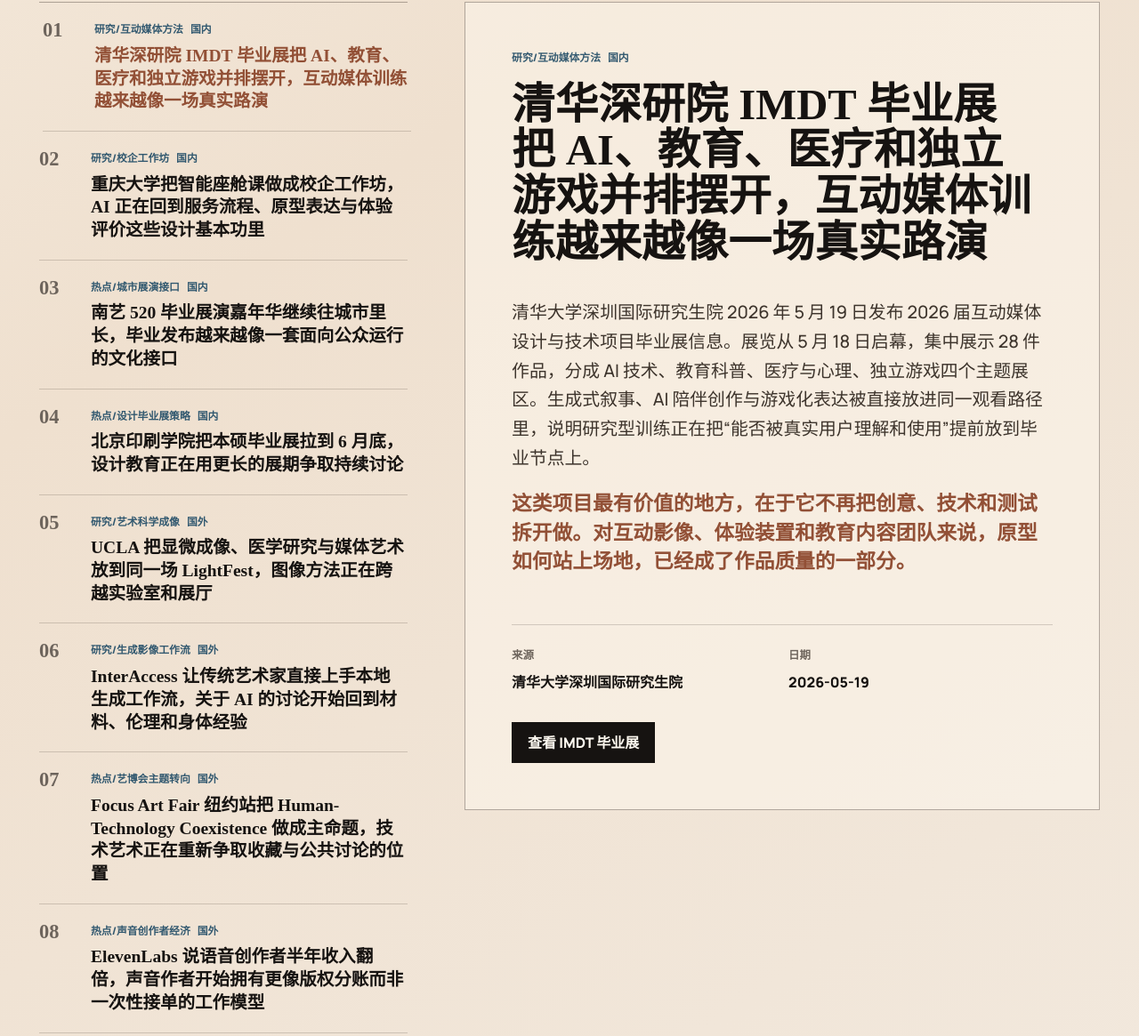
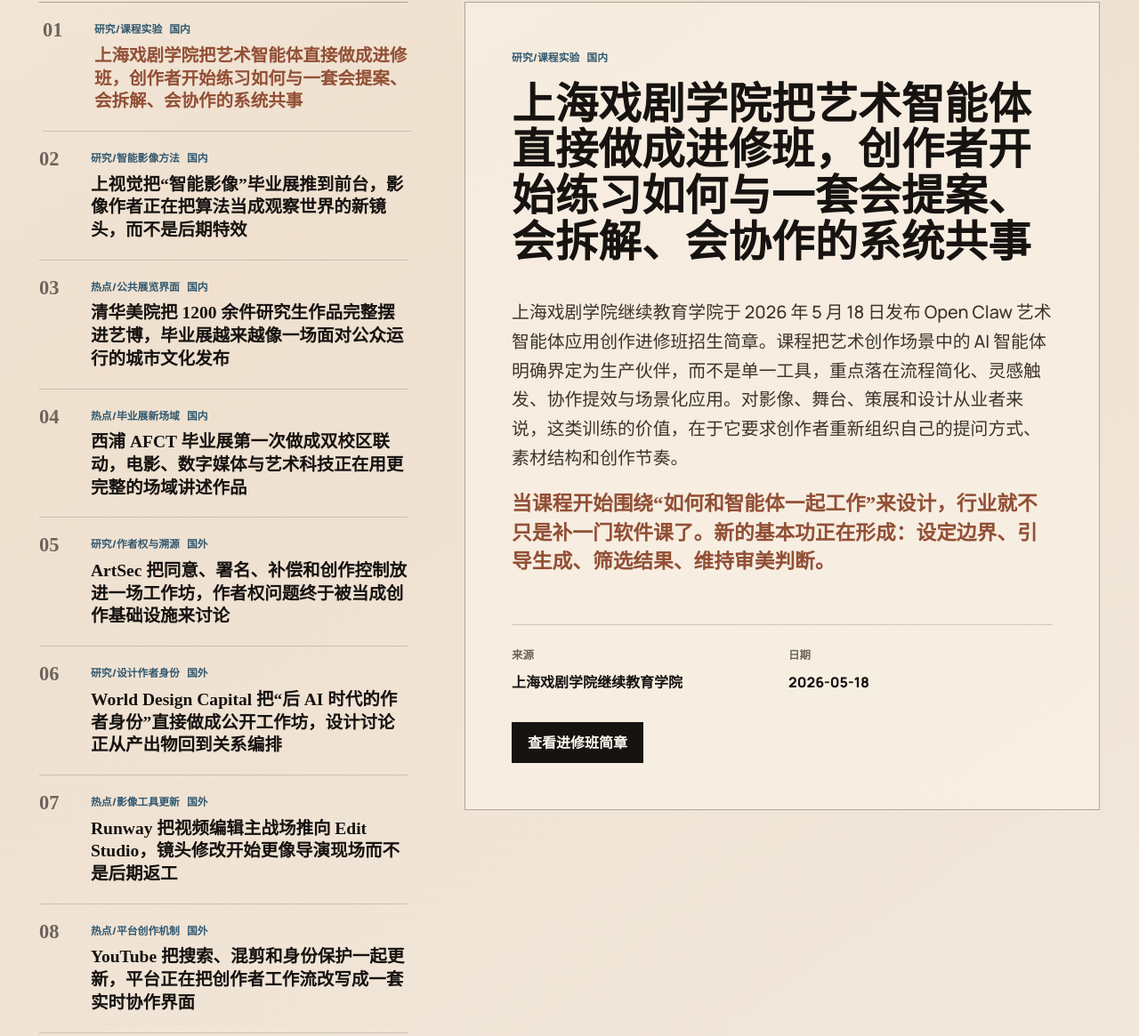
Before and after one commit to wizardAEI/ai-art-explore, a website built with Vite: page index.html in a window 1280 px wide. Shown: the part 1129-2294 px from the top of the page at 89% size. Built offline with nearby package versions, Linux system fonts and the light colour scheme.

Commit message:
feat: refresh art tech daily for 2026-05-26

```diff
--- a/src/main.js
+++ b/src/main.js
@@ -2,116 +2,116 @@ import "./styles.css";
 
 const signals = [
   {
-    id: "tsinghua-sigs-imdt-demo-floor",
-    title: "清华深研院 IMDT 毕业展把 AI、教育、医疗和独立游戏并排摆开，互动媒体训练越来越像一场真实路演",
+    id: "sta-openclaw-art-agents",
+    title: "上海戏剧学院把艺术智能体直接做成进修班，创作者开始练习如何与一套会提案、会拆解、会协作的系统共事",
     summary:
-      "清华大学深圳国际研究生院 2026 年 5 月 19 日发布 2026 届互动媒体设计与技术项目毕业展信息。展览从 5 月 18 日启幕，集中展示 28 件作品，分成 AI 技术、教育科普、医疗与心理、独立游戏四个主题展区。生成式叙事、AI 陪伴创作与游戏化表达被直接放进同一观看路径里，说明研究型训练正在把“能否被真实用户理解和使用”提前放到毕业节点上。",
+      "上海戏剧学院继续教育学院于 2026 年 5 月 18 日发布 Open Claw 艺术智能体应用创作进修班招生简章。课程把艺术创作场景中的 AI 智能体明确界定为生产伙伴，而不是单一工具，重点落在流程简化、灵感触发、协作提效与场景化应用。对影像、舞台、策展和设计从业者来说，这类训练的价值，在于它要求创作者重新组织自己的提问方式、素材结构和创作节奏。",
     note:
-      "这类项目最有价值的地方，在于它不再把创意、技术和测试拆开做。对互动影像、体验装置和教育内容团队来说，原型如何站上场地，已经成了作品质量的一部分。",
-    source: "清华大学深圳国际研究生院",
-    date: "2026-05-19",
-    href: "https://www.sigs.tsinghua.edu.cn/2026/0519/c7687a290906/page.htm",
-    cta: "查看 IMDT 毕业展",
+      "当课程开始围绕“如何和智能体一起工作”来设计，行业就不只是补一门软件课了。新的基本功正在形成：设定边界、引导生成、筛选结果、维持审美判断。",
+    source: "上海戏剧学院继续教育学院",
+    date: "2026-05-18",
+    href: "https://xxgk.sta.edu.cn/ec/2a/c4535a125994/page.htm",
+    cta: "查看进修班简章",
     tags: ["research", "cn"],
-    labels: ["研究/互动媒体方法", "国内"],
+    labels: ["研究/课程实验", "国内"],
   },
   {
-    id: "cqu-smart-cabin-workshop",
-    title: "重庆大学把智能座舱课做成校企工作坊，AI 正在回到服务流程、原型表达与体验评价这些设计基本功里",
+    id: "siva-smart-imaging-grad-show",
+    title: "上视觉把“智能影像”毕业展推到前台，影像作者正在把算法当成观察世界的新镜头，而不是后期特效",
     summary:
-      "重庆大学艺术学院 2026 年 5 月中旬发布《智能座舱交互与服务设计》联合课程暨工作坊招募。课程与上汽设计中心协作推进，以“真实课题 + AI”驱动教学，覆盖用户研究、问题定义、概念生成、交互流程、服务蓝图到原型表达与体验评价的完整链路。这里讨论的重点并不是炫技，而是如何把 AI 安放进一套可落地的设计判断中。",
+      "上海视觉艺术学院于 2026 年 5 月 22 日发布 2026 届艺术与科技专业（艺科智能影像）毕业设计展信息。展览汇集 10 件作品，围绕虚实交织、个体视角和智能技术介入下的影像表达展开，重点并不在技术堆叠，而在叙事位置、感知方式与审美范式的变化。对纪录影像、实验短片和跨媒介创作团队来说，这是一种很明确的方法信号：图像生成正在从“做一张图”转向“重写观看机制”。",
     note:
-      "它给设计教育释放出一个明确信号：行业正在重新重视过程证据。谁能把研究、原型和讲述接得更顺，谁就更容易把复杂系统做得有温度。",
-    source: "重庆大学艺术学院",
-    date: "2026-05-13",
-    href: "https://www.arts.cqu.edu.cn/info/1269/8355.htm",
-    cta: "查看工作坊招募",
+      "影像语言的变化往往先出现在毕业项目里。值得留意的不是某个效果，而是创作者已经开始把模型、数据和主体经验一起纳入镜头组织。",
+    source: "上海视觉艺术学院",
+    date: "2026-05-22",
+    href: "https://www.siva.edu.cn/2026/0522/c109a32077/page.htm",
+    cta: "查看智能影像毕业展",
     tags: ["research", "cn"],
-    labels: ["研究/校企工作坊", "国内"],
+    labels: ["研究/智能影像方法", "国内"],
   },
   {
-    id: "nua-520-city-carnival",
-    title: "南艺 520 毕业展演嘉年华继续往城市里长，毕业发布越来越像一套面向公众运行的文化接口",
+    id: "tsinghua-grad-show-public-museum",
+    title: "清华美院把 1200 余件研究生作品完整摆进艺博，毕业展越来越像一场面对公众运行的城市文化发布",
     summary:
-      "南京艺术学院 2026 年 5 月 14 日发布 2026·第十一届 520 毕业展演嘉年华新闻发布会信息。本届活动首次与江苏省广播电视总台深度合作，并计划在 5 月 20 日晚于紫金塔广场呈现综合汇报演出。校园内的毕业成果被进一步接入城市地标、媒体资源与街区文化节点，展演不再只是学年总结，也是一种公共传播机制。",
+      "清华大学美术学院于 2026 年 5 月 22 日发布 2026 届硕士研究生毕业作品展信息，展览在清华大学艺术博物馆启幕并向社会公众开放。硕士阶段的设计、信息艺术、环境艺术、服装、工艺与绘画作品被放进国家一级博物馆的平台中展示，这让毕业成果不再只接受学院内部评价，也开始进入更真实的公众观看、传播和讨论链路。",
     note:
-      "对策展、品牌与艺术教育从业者来说，这种毕业季很值得观察。学校正在练习如何把创作、传播和现场组织打包成一整套面向社会的体验。",
-    source: "南京艺术学院",
-    date: "2026-05-14",
-    href: "https://www.nua.edu.cn/2026/0514/c332a120861/page.htm",
-    cta: "查看发布会信息",
+      "展览场地会反过来塑造作品气质。放进博物馆之后，作品需要回答的不只是学术完成度，还包括公共沟通能力、陈列节奏和社会可见性。",
+    source: "清华大学美术学院",
+    date: "2026-05-22",
+    href: "https://www.ad.tsinghua.edu.cn/info/1061/32574.htm",
+    cta: "查看毕业展信息",
     tags: ["trend", "cn"],
-    labels: ["热点/城市展演接口", "国内"],
+    labels: ["热点/公共展览界面", "国内"],
   },
   {
-    id: "bigc-design-arts-grad-show",
-    title: "北京印刷学院把本硕毕业展拉到 6 月底，设计教育正在用更长的展期争取持续讨论",
+    id: "xjtlu-afct-dual-campus-show",
+    title: "西浦 AFCT 毕业展第一次做成双校区联动，电影、数字媒体与艺术科技正在用更完整的场域讲述作品",
     summary:
-      "北京印刷学院设计艺术学院近期发布 2026 本硕毕业展“印向”信息，展览自 2026 年 5 月 23 日持续至 6 月 22 日。长展期让平面、出版、视觉传达与数字表达不再停留在开幕当天的热度里，而是有机会进入更稳定的观看、回访与传播节奏。对一所强调设计与出版交叉关系的学院来说，这种安排本身就是一次展示策略升级。",
+      "西交利物浦大学影视与创意科技学院于 2026 年 5 月 18 日启动以 Syntegration 为题的毕业展，并首次采用双校区联动形式持续展出至 6 月 1 日。电影、电视、数字媒体艺术、艺术与科技以及文化创意产业等多个方向被放进同一套跨校区叙事里，毕业展从单点陈列转向多空间、多专业协同的公开呈现，更接近真实创意产业的复合现场。",
     note:
-      "当毕业展不急着谢幕，作品和观众的关系就会变得更具体。它允许教学成果在真实时间里接受讨论，也更像一个面向行业的样本库。",
-    source: "北京印刷学院设计艺术学院",
-    date: "2026-05-23",
-    href: "https://www.bigc.edu.cn/byxs19/81492d7d4f97428b9f971c589a22807e.htm",
-    cta: "查看毕业展信息",
+      "对策展和教育从业者来说，这类组织方式很关键。它让作品不再孤立地出现，而是在空间动线、媒介关系和行业语境里一起发声。",
+    source: "西交利物浦大学影视与创意科技学院",
+    date: "2026-05-18",
+    href: "https://www.xjtlu.edu.cn/zh/events/2026/05/2026afct_graduation_exhibition",
+    cta: "查看 AFCT 毕业展",
     tags: ["trend", "cn"],
-    labels: ["热点/设计毕业展策略", "国内"],
+    labels: ["热点/毕业展新场域", "国内"],
   },
   {
-    id: "ucla-lightfest-ai-microscopy",
-    title: "UCLA 把显微成像、医学研究与媒体艺术放到同一场 LightFest，图像方法正在跨越实验室和展厅",
+    id: "artsec-provenance-consent",
+    title: "ArtSec 把同意、署名、补偿和创作控制放进一场工作坊，作者权问题终于被当成创作基础设施来讨论",
     summary:
-      "UCLA Design Media Arts 于 2026 年 5 月 15 日至 16 日举办 LightFest 3.0: AI Tools for Microscopy in Medicine and Media Arts。项目由 Art|Sci Center、显微与光谱实验室及多家研究机构共同发起，围绕 AI 显微成像、可持续议题、医学研究与媒体艺术展开。它不是简单地借科学图像做视觉灵感，而是把“如何看见”这件事重新定义为跨学科合作问题。",
+      "IEEE S&P 联合工作坊 ArtSec 2026 于 2026 年 5 月 21 日在旧金山举行，议题集中在 AI 时代的作品安全与来源追踪。官方议程明确把 consent、attribution、compensation、creative control 与 watermarking、auditing、dataset governance 放到同一框架中。对艺术家、出版人与声音创作者来说，这意味着作者权讨论正在从舆论争执走向更具体的系统设计与行业标准。",
     note:
-      "做影像、装置和研究型策展的人可以从这里得到一种方法启发：当观察工具本身发生变化，审美语言往往会一起改写。",
-    source: "UCLA Design Media Arts",
-    date: "2026-05-15",
-    href: "https://www.design.ucla.edu/events/light-fest-3-0-ai-tools-for-microscopy-in-medicine-and-media-arts",
-    cta: "查看 LightFest 议程",
+      "艺术行业常常把来源标记当作法律收尾，但现在它更像前置条件。没有可验证的出处链，很多合作、授权和平台分发都会变得脆弱。",
+    source: "ArtSec 2026 / IEEE S&P Workshop",
+    date: "2026-05-21",
+    href: "https://artsec26.ieee-security.org/",
+    cta: "查看 ArtSec 议程",
     tags: ["research", "global"],
-    labels: ["研究/艺术科学成像", "国外"],
+    labels: ["研究/作者权与溯源", "国外"],
   },
   {
-    id: "interaccess-synthetic-worlds",
-    title: "InterAccess 让传统艺术家直接上手本地生成工作流，关于 AI 的讨论开始回到材料、伦理和身体经验",
+    id: "wdc-synthetic-studio",
+    title: "World Design Capital 把“后 AI 时代的作者身份”直接做成公开工作坊，设计讨论正从产出物回到关系编排",
     summary:
-      "多伦多艺术机构 InterAccess 在 2026 年 5 月 16 日至 17 日举办 Synthetic Worlds: Making Images & Video with Generative AI 工作坊，并安排作品进入 5 月 23 日至 24 日春季展示。课程面向摄影师、电影作者、音乐人、画家等传统艺术创作者，既讨论训练数据、能耗与平台权力，也覆盖 ComfyUI、TouchDesigner 等本地工作流。方法训练和伦理辨析被放在了同一个桌面上。",
+      "World Design Capital Frankfurt RheinMain 2026 发布的 Synthetic Studio | Dialogwerkstatt 于 2026 年 5 月 20 日举行，围绕 responsibility、intuition 与 authorship 展开公开讨论。页面把 human-AI co-creation 描述为一种需要重新定义设计角色的过程：创作者从手工塑形者，逐步转向复杂生成流程的概念导演与策展性评估者。这个表述对设计师和策展人都很有启发，它承认 AI 改变的不只是效率，更是创作中的职责分工。",
     note:
-      "这比“教你用某个模型”更进一步。它帮助创作者建立一套自我判断框架：什么时候该借力，什么时候该质疑，什么时候该把工具拉回自己的手边。",
-    source: "InterAccess",
-    date: "2026-05-16",
-    href: "https://www.interaccess.org/workshop/synthetic-worlds-making-images-video-with-generative-ai",
-    cta: "查看工作坊详情",
+      "谁来决定方向，谁来承担判断，谁来为结果署名？这些问题一旦进入设计公共议程，就会持续影响工作室组织、教学方式和项目委托逻辑。",
+    source: "World Design Capital Frankfurt RheinMain 2026",
+    date: "2026-05-20",
+    href: "https://wdc2026.org/en/events/synthetic-studio-oder-dialogwerkstatt",
+    cta: "查看 Synthetic Studio",
     tags: ["research", "global"],
-    labels: ["研究/生成影像工作流", "国外"],
+    labels: ["研究/设计作者身份", "国外"],
   },
   {
-    id: "focus-art-fair-human-technology",
-    title: "Focus Art Fair 纽约站把 Human-Technology Coexistence 做成主命题，技术艺术正在重新争取收藏与公共讨论的位置",
+    id: "runway-aleph2-edit-studio",
+    title: "Runway 把视频编辑主战场推向 Edit Studio，镜头修改开始更像导演现场而不是后期返工",
     summary:
-      "Focus Art Fair 官方页面显示，纽约站于 2026 年 5 月 21 日至 24 日在 Chelsea Industrial 举行，并以 Human-Technology Coexistence 为主题。AI、数字世界、自动化和新工具不再只出现在技术展示区，而是进入当代艺术博览会的正式叙事中。对艺术家和画廊来说，这意味着技术议题正在回到市场、评论与观众交流的中央地带。",
+      "Runway 于 2026 年 5 月 21 日发布 Aleph 2.0 和 Edit Studio。更新重点不是再增加一个生成按钮，而是让创作者围绕已有素材做更长时长、更高分辨率、更局部可控的改写，并把镜头替换、重布光、加特效、换物件等动作整合进统一界面。对广告导演、影像艺术家和短片团队来说，这类工具意味着“先拍，再改，再重写故事”的工作方式会继续扩张。",
     note:
-      "展会语言很重要。它决定技术相关作品会被当成短期新鲜事，还是被认真纳入当代艺术的价值讨论。",
-    source: "Focus Art Fair",
+      "视频创作的门槛没有消失，它只是移动了。现在更稀缺的能力，是如何带着明确的风格判断去编辑一段已经存在的现实。",
+    source: "Runway",
     date: "2026-05-21",
-    href: "https://www.focusartfair.net/newyork",
-    cta: "查看纽约站信息",
+    href: "https://runwayml.com/news/introducing-aleph-2-and-edit-studio",
+    cta: "查看 Runway 更新",
     tags: ["trend", "global"],
-    labels: ["热点/艺博会主题转向", "国外"],
+    labels: ["热点/影像工具更新", "国外"],
   },
   {
-    id: "elevenlabs-voice-creators-22m",
-    title: "ElevenLabs 说语音创作者半年收入翻倍，声音作者开始拥有更像版权分账而非一次性接单的工作模型",
+    id: "youtube-io-2026-creator-ai",
+    title: "YouTube 把搜索、混剪和身份保护一起更新，平台正在把创作者工作流改写成一套实时协作界面",
     summary:
-      "ElevenLabs 于 2026 年 5 月 22 日发布数据称，Voice Library 上的语音创作者累计收入已超过 2200 万美元，较 2025 年 11 月的 1100 万美元翻倍，平台上已有一万多名创作者在持续获利。对于播客制作人、配音演员、声音艺术家和品牌声音团队来说，声音资产的价值正在从单次交付，转向可追踪、可授权、可反复分成的长期模型。",
+      "YouTube 于 2026 年 5 月 19 日在 Google I/O 2026 发布一组面向创作者的新能力，包括 Ask YouTube、Gemini Omni 驱动的 Shorts Remix 与扩展中的 likeness detection。搜索、改编、分发和人格保护被同时放到产品更新里，说明平台已经不再只提供上传入口，而是在主动塑造内容如何被发现、被再创作和被归属。对短视频作者、音乐人和视觉团队来说，平台规则本身正在变成创作条件的一部分。",
     note:
-      "这条信号提醒我们，AI 并不只改变制作方式，也在改写创作者和平台之间的合同想象。声音这门手艺，正在长出新的市场结构。",
-    source: "ElevenLabs",
-    date: "2026-05-22",
-    href: "https://elevenlabs.io/blog/22-million-earned-by-voice-creators-on-elevenlabs",
-    cta: "查看 ElevenLabs 数据",
+      "当 remix 工具和出处链接被绑在一起，创作者就得重新考虑二创边界、风格继承和观众对“原作”的认知路径。",
+    source: "YouTube Blog",
+    date: "2026-05-19",
+    href: "https://blog.youtube/news-and-events/youtube-news-google-io-2026/",
+    cta: "查看 YouTube 更新",
     tags: ["trend", "global"],
-    labels: ["热点/声音创作者经济", "国外"],
+    labels: ["热点/平台创作机制", "国外"],
   },
 ];
 
```
Also changed, not shown: index.html (+11 -11 lines), 1 other file.
